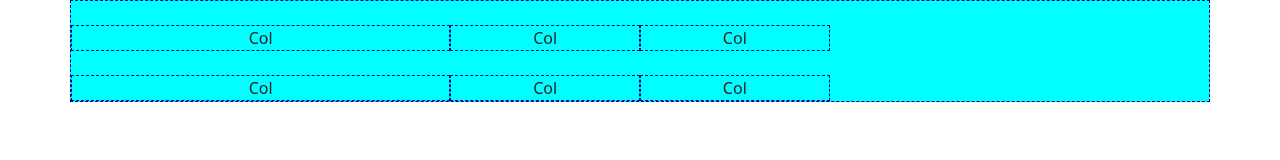
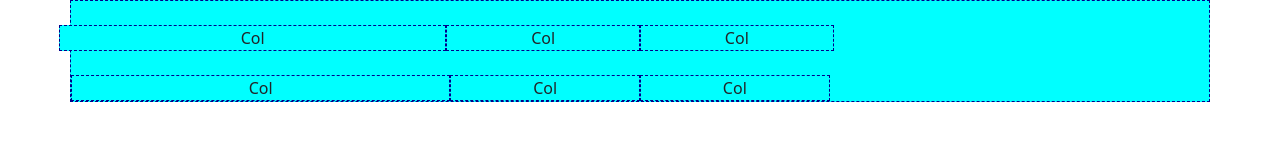
Before and after one commit to markpackham/Bootstrap5-3, a plain HTML site: page index.html in a window 1280 px wide. Drawn offline with nearby package versions, Linux system fonts and the light colour scheme.

Commit message:
show use of gutter
https://youtu.be/MTRHi0gxPEo?feature=shared&t=1368

```diff
--- a/index.html
+++ b/index.html
@@ -24,7 +24,7 @@
 
     <div class="container">
 
-        <div class="row text-center pt-4 pb-4">
+        <div class="row text-center my-4 gx-5">
             <div class="col col-md-4">Col</div>
             <div class="col col-md-2">Col</div>
             <div class="col col-md-2">Col</div>
```
